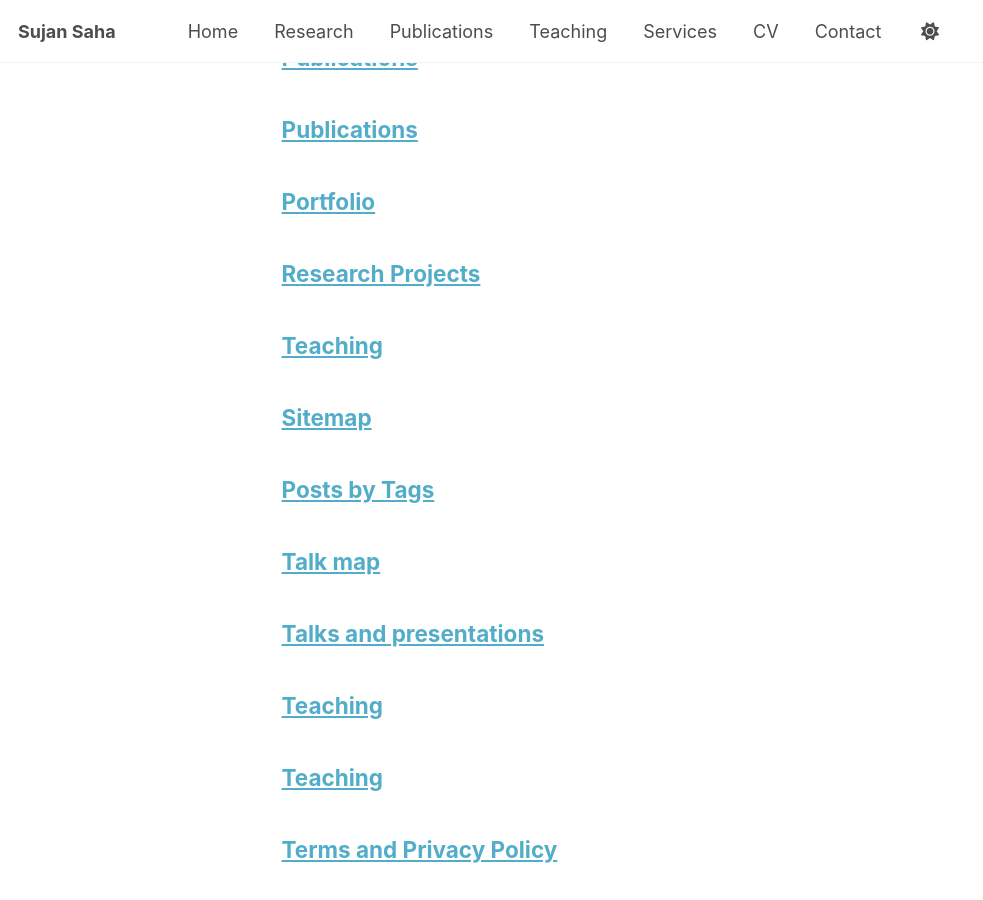
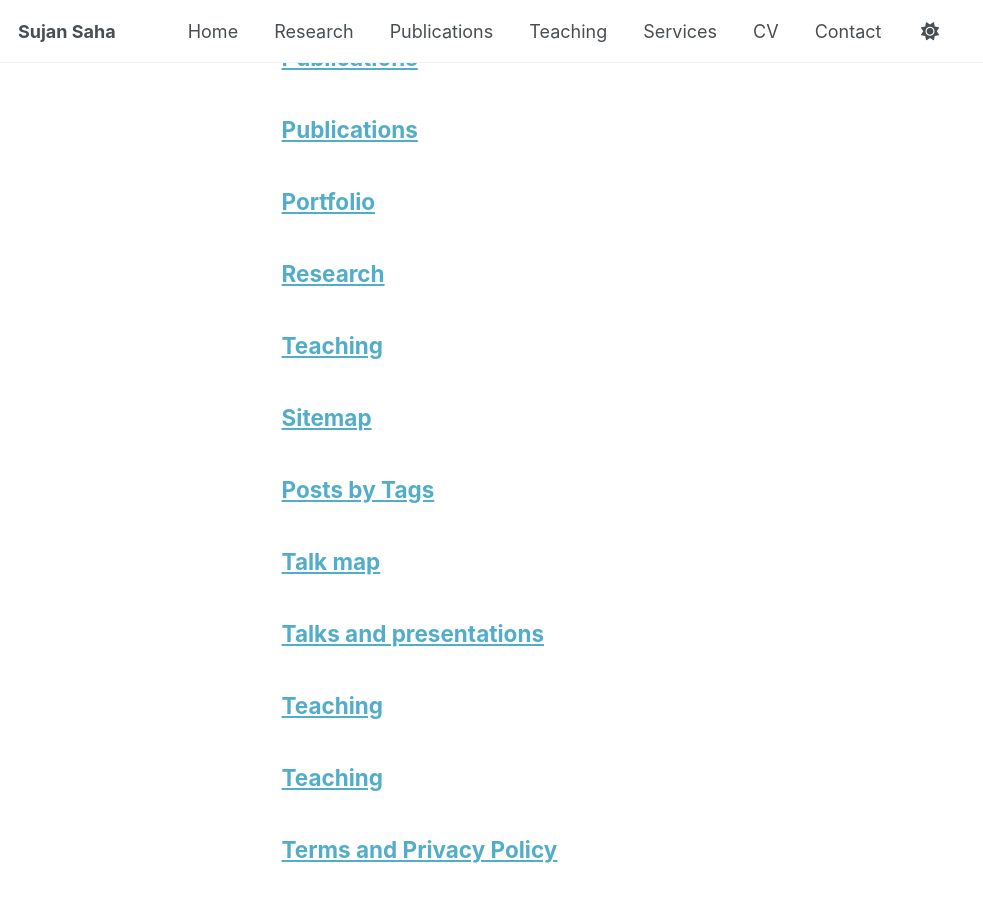
Before and after one commit to Sujansaha05/Sujansaha05.github.io, a Jekyll site: the page built from _pages/page-archive.html, in a window 1280 px wide and 900 px high, scrolled down 1163 px. Shown: the whole window, without its empty margins (0-983 px from the left). Built offline with Jekyll 4.4.1, drawn with Linux system fonts in a browser that asks for light colours; a script that is not in the unit is left out.

Commit message:
research page updated

```diff
--- a/_pages/research_sujan.html
+++ b/_pages/research_sujan.html
@@ -1,6 +1,6 @@
 ---
 layout: archive
-title: "Research Projects"
+title: "Research"
 permalink: /research_sujan/
 author_profile: true
 ---
```
Also changed, not shown: other parts of _pages/research_sujan.html (+1 -1 lines).
